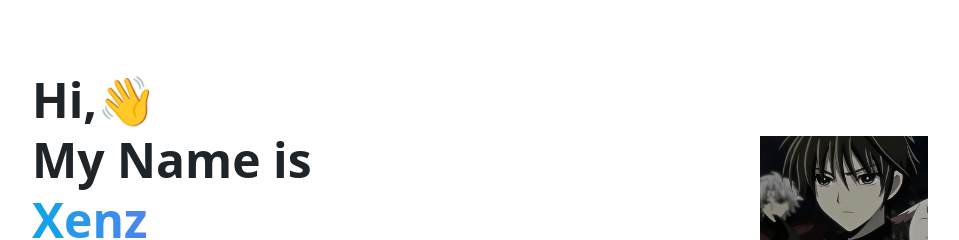
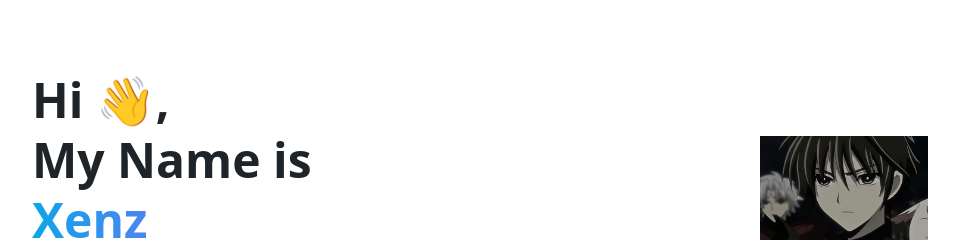
Before and after one commit to RavensVenix/Portfolio, a React (Create React App) app: page / in a window 1280 px wide. Shown: the part 172-412 px from the top of the page, without its empty margins (160-1119 px from the left). Built offline with nearby package versions, Linux system fonts and the light colour scheme.

Commit message:
Portfolio

```diff
--- a/src/Pages/Home.js
+++ b/src/Pages/Home.js
@@ -63,7 +63,7 @@ function Home() {
           ref={h11}
           className="text-2xl text-dark-heading dark:text-light-heading md:text-4xl xl:text-5xl xl:leading-tight font-bold"
         >
-          Hi,👋<br></br>My Name is<br></br>
+          Hi 👋,<br></br>My Name is<br></br>
         </h1>
         <h1
           ref={h12}
@@ -79,7 +79,7 @@ function Home() {
         </h2>
       </div>
       <div className="mt-5 md:mt-0">
-        <img ref={myimageref} className="w-1/2 md:ml-auto" src={img} alt="Pavan MG" />
+        <img ref={myimageref} className="w-1/2 md:ml-auto" src={img} alt="Xenz" />
       </div>
     </main>
   );
```
